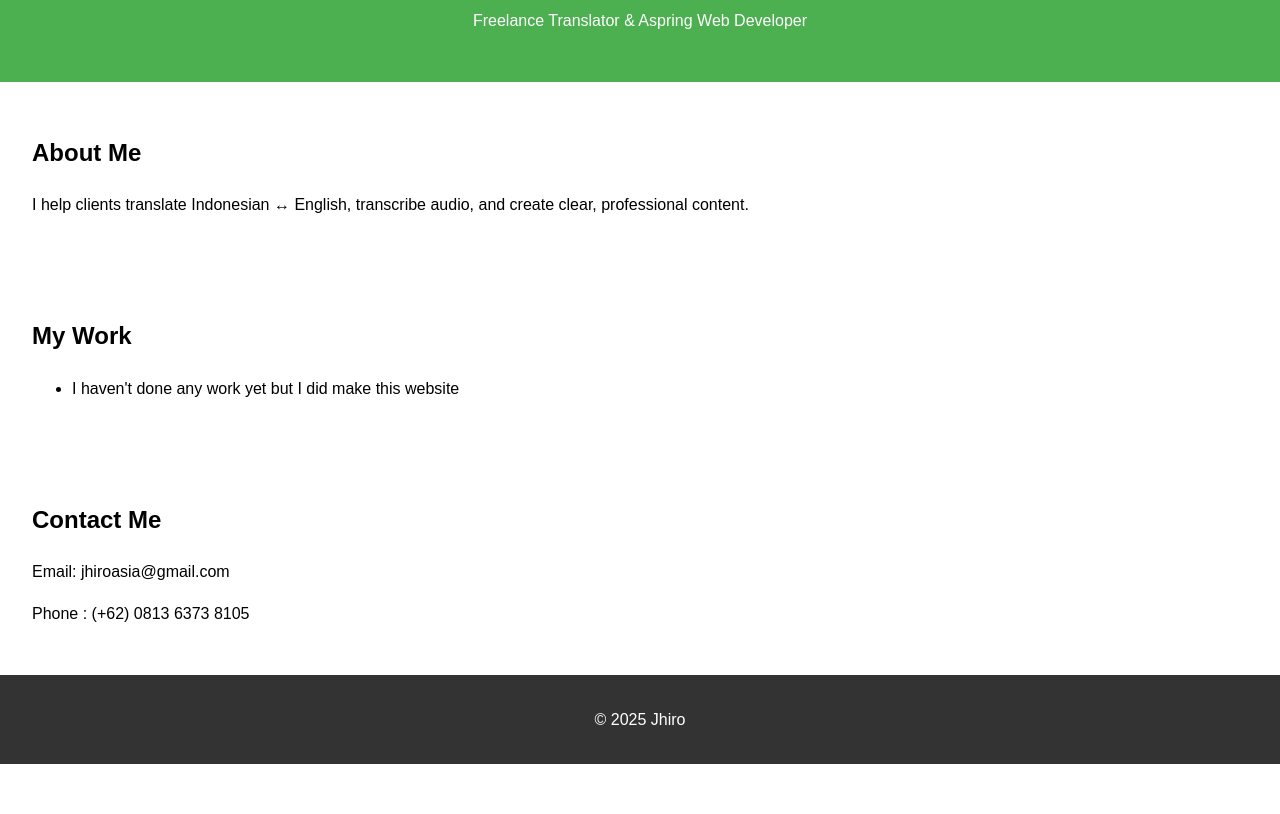
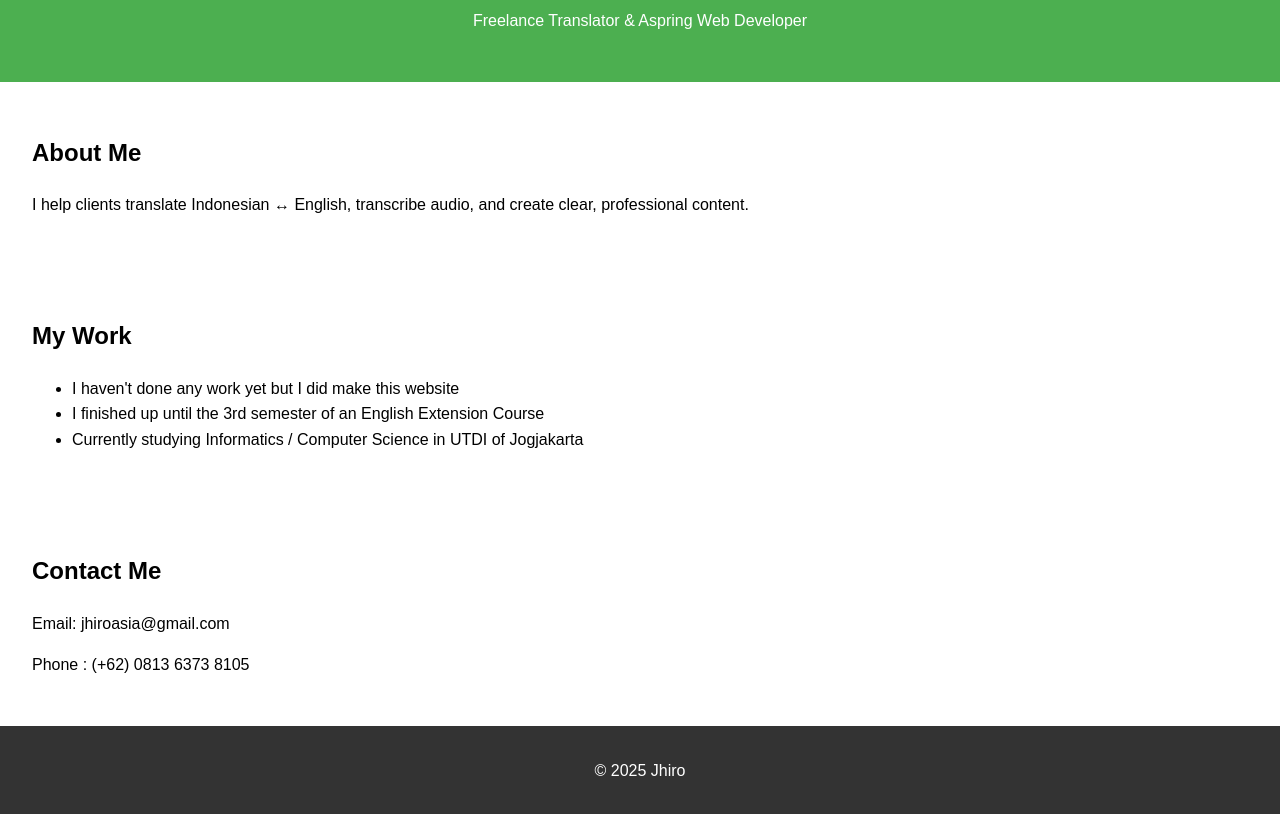
Before and after one commit to jhiroasia/jhiroasia.github.io, a plain HTML site: page index.html in a window 1280 px wide. Shown: the part 118-932 px from the top of the page. Before the commit the page ends 882 px from the top, so only its background shows below. Drawn offline with Linux system fonts and the light colour scheme.

Commit message:
updated index.html

```diff
--- a/index.html
+++ b/index.html
@@ -21,6 +21,8 @@
     <h2>My Work</h2>
     <ul>
       <li>I haven't done any work yet but I did make this website</li>
+      <li>I finished up until the 3rd semester of an English Extension Course</li>
+      <li>Currently studying Informatics / Computer Science in UTDI of Jogjakarta</li>
     </ul>
   </section>
 
```
